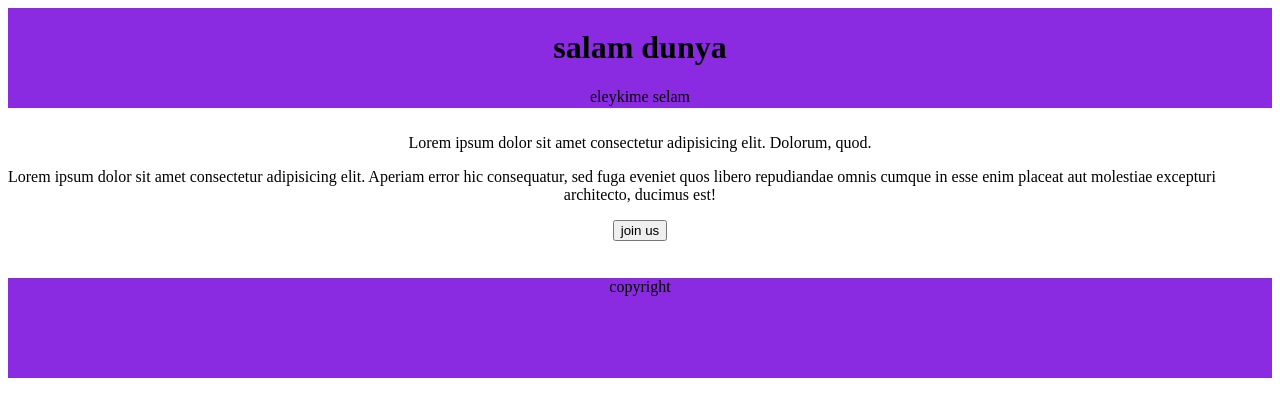
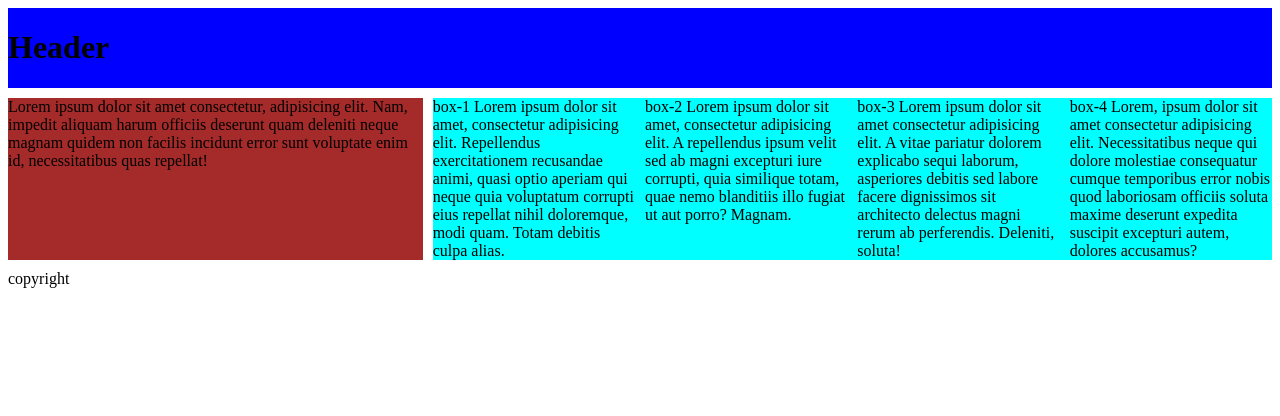
Before and after one commit to elvinyusifov1/Elvin, a plain HTML site: page new.html in a window 1280 px wide. Drawn offline with Linux system fonts and the light colour scheme.

Commit message:
Add files via upload

```diff
--- a/new.html
+++ b/new.html
@@ -7,25 +7,40 @@
     <title>Document</title>
 </head>
 <style>
-.grid{display: grid; grid-template-columns: repeat(3,1fr);grid-template-rows: repeat(2,100px 150px);gap: 10px;}
-.header{grid-column: 1/span 3; text-align:  center ;background-color:blueviolet  ;}
-.content{grid-column: 1/span 3;text-align-last: center;}
-.footer{grid-column: 1/4; text-align: center; background-color: blueviolet;}
+    .container{display: grid;gap: 10px;
+    grid-template-columns: repeat(3,1fr);
+grid-template-areas: "header header header"
+                     "sidebar box box"
+                     " footer footer footer";}
+    .header{grid-area:header; background-color: blue;}
+    .sidebar{grid-area: sidebar; background-color: brown;}
+    .box{grid-area: box; background-color: aqua; display: grid; grid-template-columns:repeat(4, 1fr) ;gap: 10px;}
+
+           @media(max-width:640px){ .container  {grid-template-columns: repeat(2,1fr);
+             grid-template-areas: "header"
+                                    "sidebar"
+                                     "box"
+       ;}
+           @media(max-width:500px){ .container{ grid-template-columns: repeat(1, 1fr);}}
+        }
+
 
 </style>
 
 <body>
-    <div class="grid">
-    <div class="header">
-        <h1>salam dunya</h1>
-        <p>eleykime selam</p>
-    </div>
-    <section class="content">
-        <p>Lorem ipsum dolor sit amet consectetur adipisicing elit. Dolorum, quod.</p>
-        <p>Lorem ipsum dolor sit amet consectetur adipisicing elit. Aperiam error hic consequatur, sed fuga eveniet quos libero repudiandae omnis cumque in esse enim placeat aut molestiae excepturi architecto, ducimus est!</p>
-        <button class="btn">join us</button>
-    </section>
-    <footer class="footer">copyright</footer>
+ <div class="container">
+    <div class="header"><h1>Header</h1></div>
+
+        <div class="sidebar">Lorem ipsum dolor sit amet consectetur, adipisicing elit. Nam, impedit aliquam harum officiis deserunt quam deleniti neque magnam quidem non facilis incidunt error sunt voluptate enim id, necessitatibus quas repellat!</div>
+
+
+    <div class="box">
+    <div class="box1">box-1 Lorem ipsum dolor sit amet, consectetur adipisicing elit. Repellendus exercitationem recusandae animi, quasi optio aperiam qui neque quia voluptatum corrupti eius repellat nihil doloremque, modi quam. Totam debitis culpa alias.</div>
+    <div class="box1">box-2 Lorem ipsum dolor sit amet, consectetur adipisicing elit. A repellendus ipsum velit sed ab magni excepturi iure corrupti, quia similique totam, quae nemo blanditiis illo fugiat ut aut porro? Magnam.</div>
+    <div class="box1">box-3 Lorem ipsum dolor sit amet consectetur adipisicing elit. A vitae pariatur dolorem explicabo sequi laborum, asperiores debitis sed labore facere dignissimos sit architecto delectus magni rerum ab perferendis. Deleniti, soluta!</div>
+    <div class="box1">box-4 Lorem, ipsum dolor sit amet consectetur adipisicing elit. Necessitatibus neque qui dolore molestiae consequatur cumque temporibus error nobis quod laboriosam officiis soluta maxime deserunt expedita suscipit excepturi autem, dolores accusamus?</div></div>
+ </div>
+ <footer class="footer">copyright</footer>
 </div>
 
 
```
